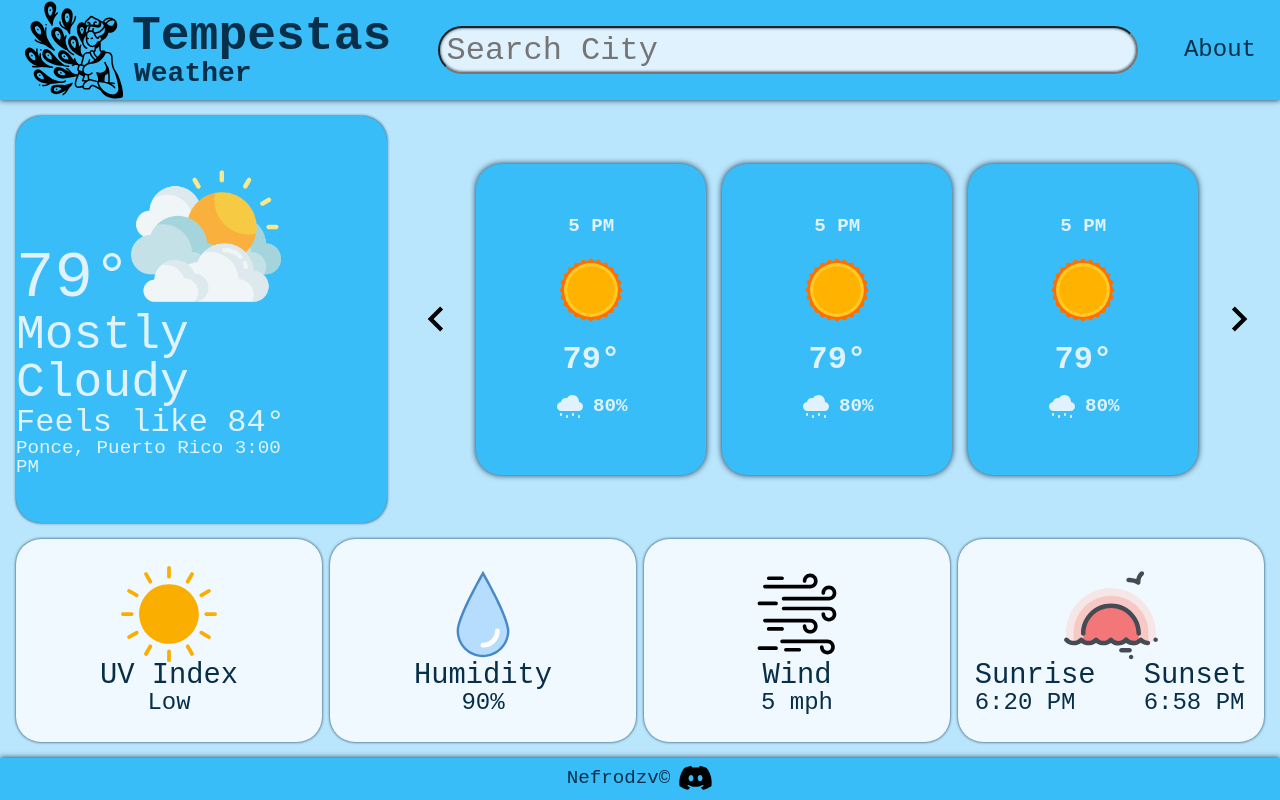
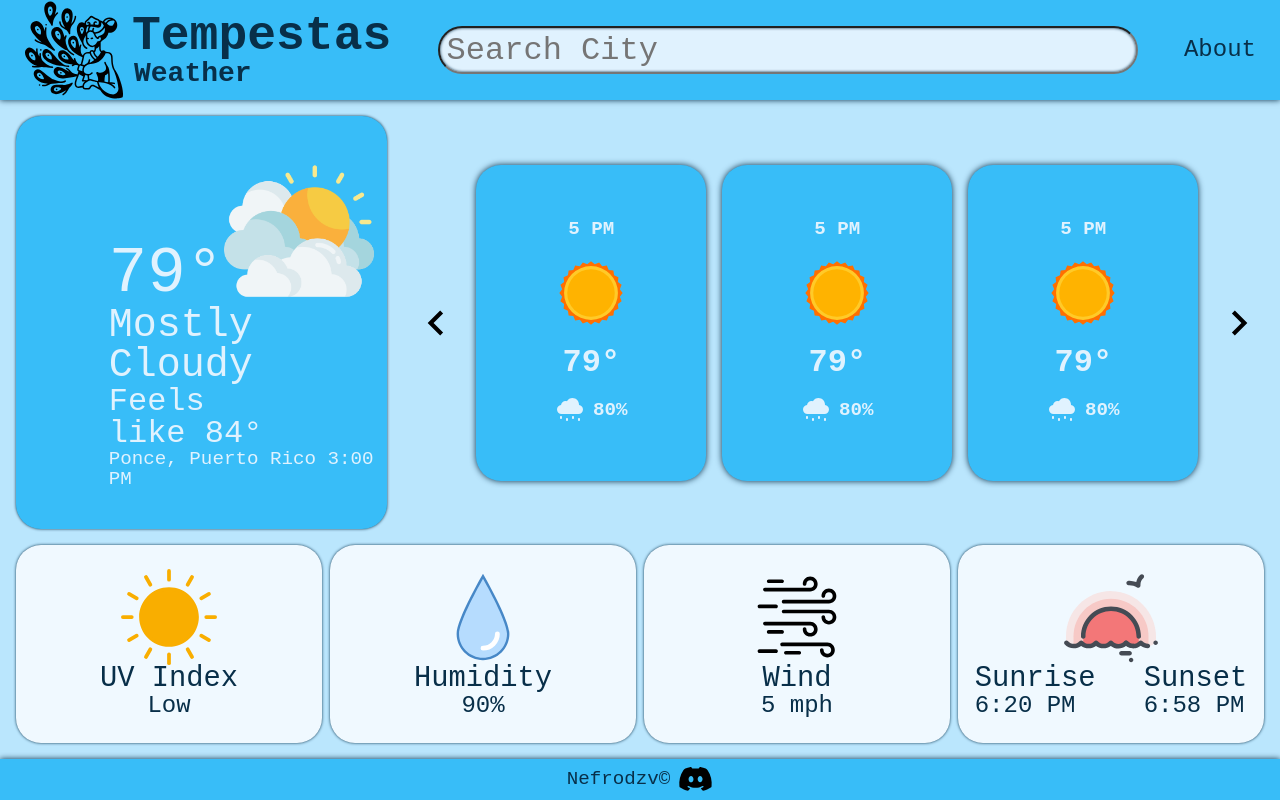
Before and after one commit to NefrodzV/tempestas-weather, a website built with webpack: page dist/index.html in a window 1280 px wide. Built offline with nearby package versions, Linux system fonts and the light colour scheme; no server answers.

Commit message:
Change the width to make it center

```diff
--- a/src/style.css
+++ b/src/style.css
@@ -216,11 +216,12 @@ main {
   background-color: var(--clr-primary);
   display: flex;
   justify-content: center;
+  align-items: center;
 }
 
 .location-weather .card .body {
-  margin-inline: auto;
-  width: fit-content;
+  /* margin-inline: auto; */
+  width: 50%;
 }
 
 .card-header {
@@ -239,7 +240,7 @@ main {
 }
 
 .condition {
-  font-size: 3rem;
+  font-size: 2.5rem;
 }
 
 .temperature-feels {
```
